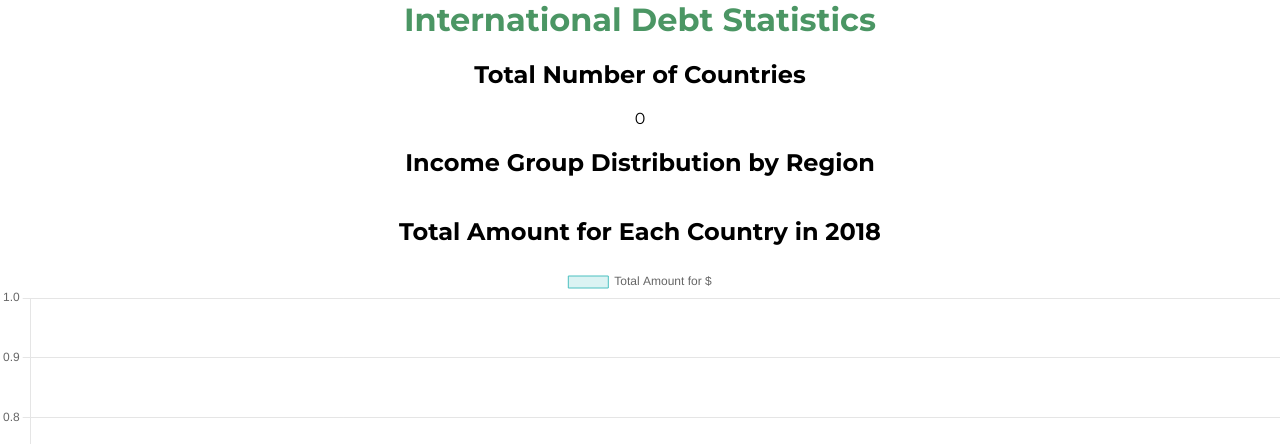
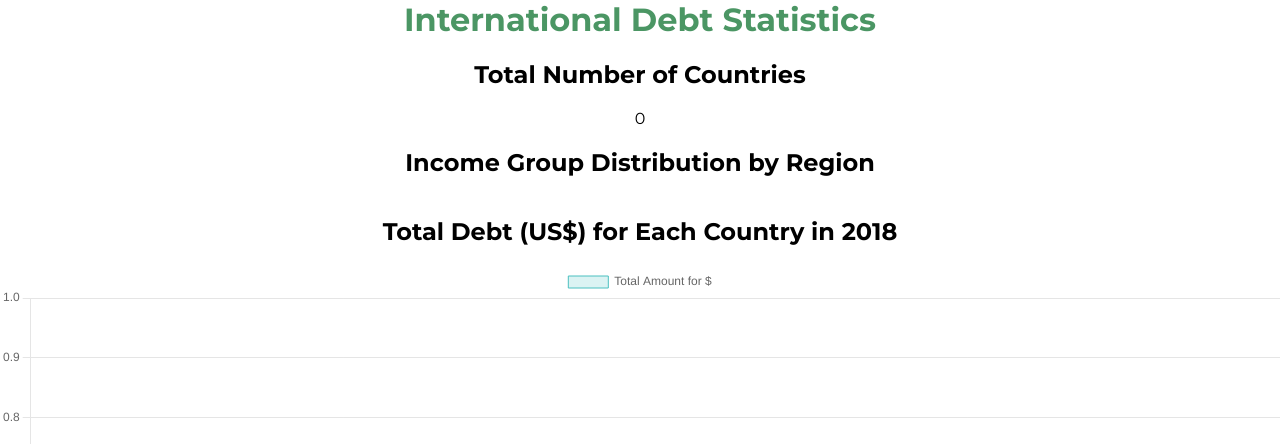
Before and after one commit to do-develop/Data-Analysis-Dashboard, a Django app: page /dashboard/ in a window 1280 px wide. Shown: the top 444 px of the page. Run offline with Django 5.2, Linux system fonts and the light colour scheme; data that the repository does not hold is empty.

Commit message:
fix: fixed the toal debt for each country bar chart in dashboard

```diff
--- a/dashboard/templates/dashboard.html
+++ b/dashboard/templates/dashboard.html
@@ -2,6 +2,7 @@
     <meta charset="UTF-8">
     <script src="https://cdn.jsdelivr.net/npm/chart.js"></script>
     {% load static %}
+    <link rel="shortcut icon" type="image/svg" href="{% static 'images/favicon.svg' %}">
     <link rel="stylesheet" type="text/css" href="{% static 'styles.css' %}">
     <link rel="preconnect" href="https://fonts.googleapis.com">
     <link rel="preconnect" href="https://fonts.gstatic.com" crossorigin>
@@ -23,7 +24,7 @@
     </div>
 
     <div>
-        <h2>Total Amount for Each Country in {{ data_year }}</h2>
+        <h2>Total Debt (US$) for Each Country in {{ data_year }}</h2>
         <canvas id="debtChart"></canvas>
     </div>
 
@@ -44,6 +45,12 @@
         },
         options: {
             scales: {
+                x: {
+                    ticks: {
+                        autoSkip: false,
+                        maxRotation: 90,
+                    }
+                },
                 y: {
                     beginAtZero: true
                 }
--- a/dashboard/templates/detail.html
+++ b/dashboard/templates/detail.html
@@ -8,7 +8,7 @@
 </head>
 <body>
     <h1>Details for {{ country_name }} ({{ country_code }})</h1>
-    {% #TODO: Logarithmic scaling %}
+    <!-- #TODO: Logarithmic scaling -->
     {% for year, data in grouped_data.items %}
         <h2>Year: {{ year }}</h2>
         <canvas id="chart-{{ year }}" width="400" height="200"></canvas>
--- a/dashboard/views.py
+++ b/dashboard/views.py
@@ -20,11 +20,17 @@ def country_list(request):
 def international_debt_statistics_data(request):
     dataset = Data.objects.all()
     data_year = 2018
-    total_countries = dataset.values('country_code').distinct().count()
-    year_data = dataset.filter(year=data_year).values('country_code').annotate(total_amount=Sum('amount'))
-    # print(f"Current Year Data: {year_data}")
-    countries = [entry['country_code'] for entry in year_data]
-    amounts = [float(entry['total_amount']) for entry in year_data]
+    debt_series_code = 'DT.DOD.DECT.CD' # External Debt (Total, current US$)
+    year_data = dataset.filter(year=data_year, series_code=debt_series_code)
+
+    valid_countries = Country.objects.exclude(region=None).values_list('code', flat='True')
+    year_data = year_data.filter(country_code__in=valid_countries)
+    total_countries = year_data.values('country_code').distinct().count()
+    country_debt_data = year_data.values('country_code').annotate(total_amount=Sum('amount')).order_by('country_code')
+
+    countries = [entry['country_code'] for entry in country_debt_data]
+    print("countries data: ", countries)
+    amounts = [float(entry['total_amount']) for entry in country_debt_data]
 
 
     distribution_data = Country.objects.values('region', 'income_group').annotate(count=Count('code')).order_by('region')
@@ -66,9 +72,6 @@ def international_debt_statistics_data(request):
     return render(request, 'dashboard.html', context)
 
 
-def income_group_distribution_by_region(request):
-
-    return render(request, 'dashboard.html', context)
 
 # def pivot_data(request):
 #     # dataset = Data.objects.all()
@@ -102,3 +105,22 @@ def country_detail(request, country_code):
     }
 
     return render(request, 'detail.html', context)
+
+
+
+# https://www.kaggle.com/code/salmaneunus/international-debt-statistics-analysis/notebook
+# Which country owns the maximum amount of debt and what does that amount look like?
+
+
+# What is the average amount of debt owed by countries across different debt indicators?
+
+'''
+# IDEA 1 - Show how the distribution of countries across different income groups has changed over the years.
+# In stacked area chart, group countries by income_group and year, then count the number of countries in each income group for each year.
+
+# IDEA 2 - Analyze the trend of various economic indicators over time for a specific country or region.
+# Line Chart with Multiple Series (Filter the Data model by country_code and series_code, and plot the amount over the year. You can allow users to select different series codes to visualize trends of different indicators.)
+
+# IDEA 3 - Compare specific economic indicators (like GDP per capita, external debt, etc.) across different regions.
+# Bar Chart with Grouped Data - For a selected year, group data by region and series_code, then plot the amount for each region.
+'''
```
Also changed, not shown: dashboard/static/images/favicon.svg (added).
